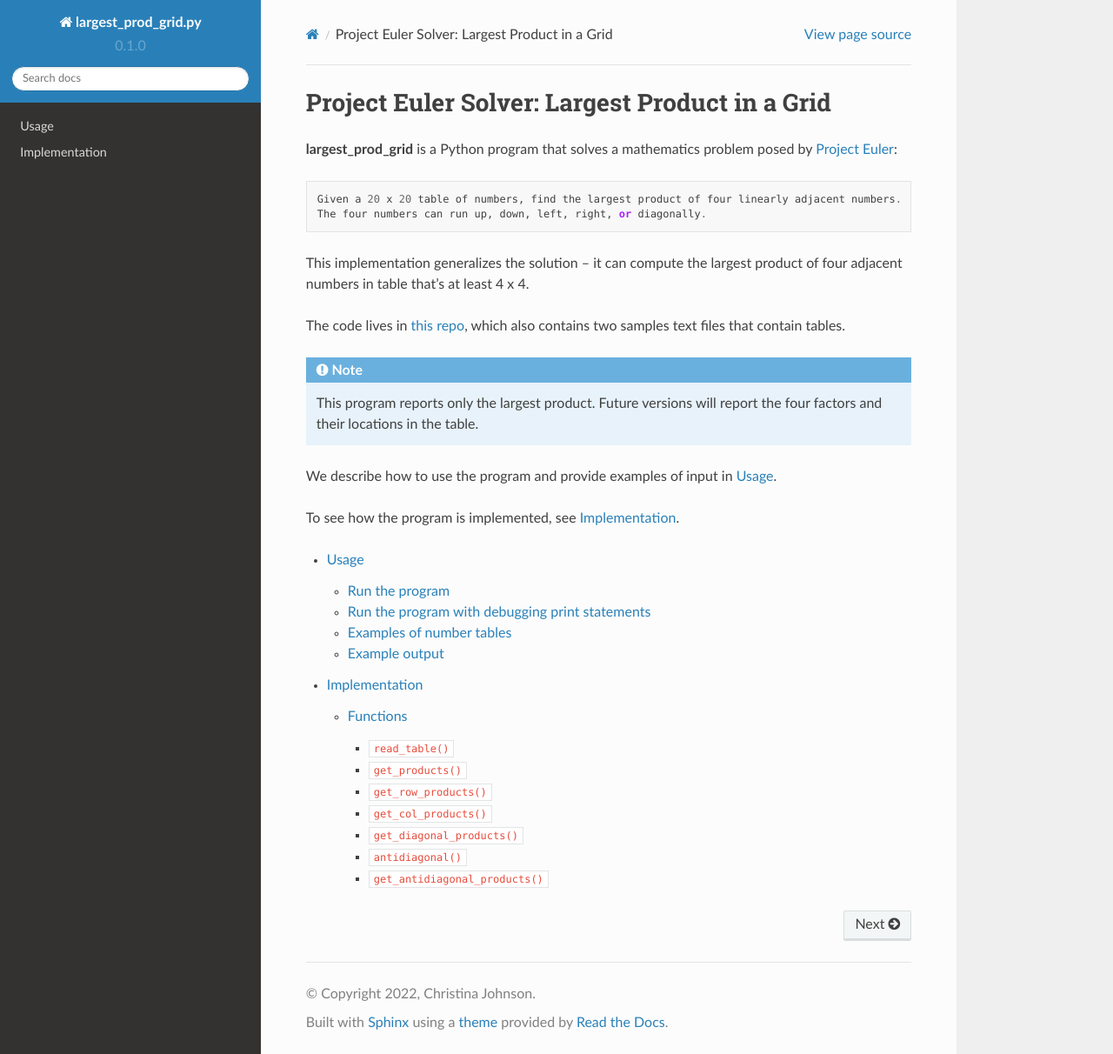
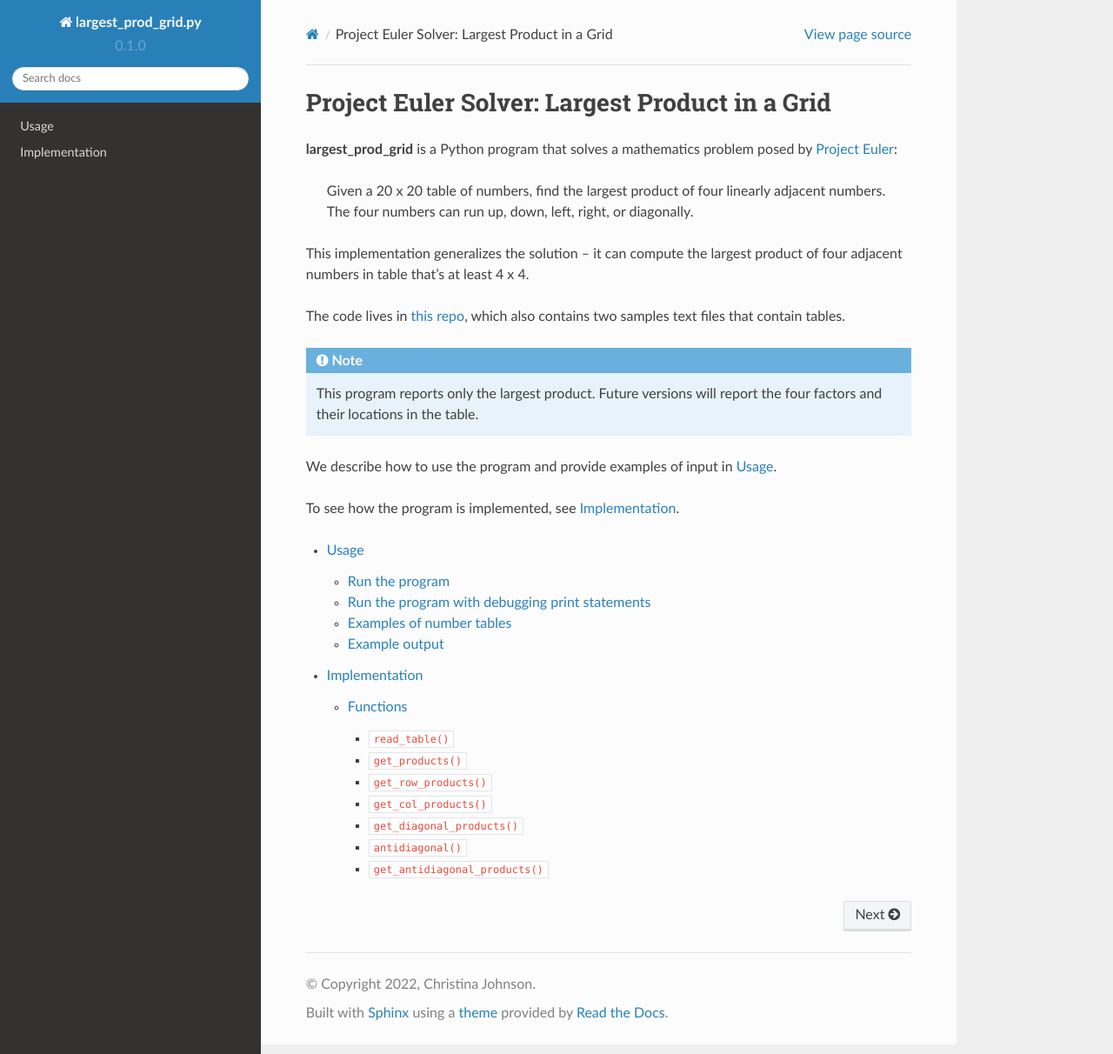
Before and after one commit to XtinaJohnson/largest_prod_grid_docs, a Sphinx documentation site: the page built from docs/source/index.rst, in a window 1280 px wide and 1212 px high. Shown: the whole window at 87% size. Built offline with Sphinx 7.4.7 and the Read the Docs theme 2.0.0, drawn with Linux system fonts in a browser that asks for light colours.

```diff
--- a/docs/source/index.rst
+++ b/docs/source/index.rst
@@ -2,7 +2,7 @@ Project Euler Solver: Largest Product in a Grid
 ===============================================
 
 **largest_prod_grid** is a Python program that solves a mathematics problem posed
-by `Project Euler <https://projecteuler.net/>`_: ::
+by `Project Euler <https://projecteuler.net/>`_:
 
     Given a 20 x 20 table of numbers, find the largest product of four linearly adjacent numbers.
     The four numbers can run up, down, left, right, or diagonally.
```
